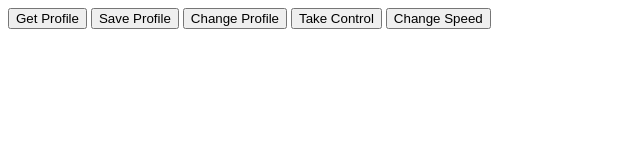
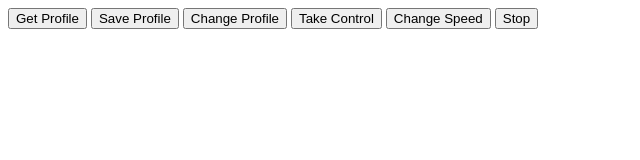
Before and after one commit to UmiZoomiCode/UmiZoomiWeb, a website: page index.html in a window 1280 px wide. Shown: the whole page, without its empty margins (0-640 px from the left). Drawn offline with nearby package versions, Linux system fonts and the light colour scheme; no server answers.

Commit message:
Added stop button.

```diff
--- a/app.js
+++ b/app.js
@@ -36,6 +36,13 @@ var buttonHandler = (function(){
 					msg: "ChangeSpeed",
 					speed: Number((Math.random() + 1).toFixed(2))
 				});
+				break;
+			case 'Stop':
+				socket.emit('Stop', {
+					msg: "ChangeSpeed",
+					speed: 0
+				});
+				break;
 			default:
 				break;
 		}
--- a/index.html
+++ b/index.html
@@ -9,5 +9,6 @@
 		<button onclick="buttonHandler('change')">Change Profile</button>
 		<button onclick="buttonHandler('control')">Take Control</button>
 		<button onclick="buttonHandler('ChangeSpeed')">Change Speed</button>
+		<button onclick="buttonHandler('Stop')">Stop</button>
 	</body>
 </html>
```
